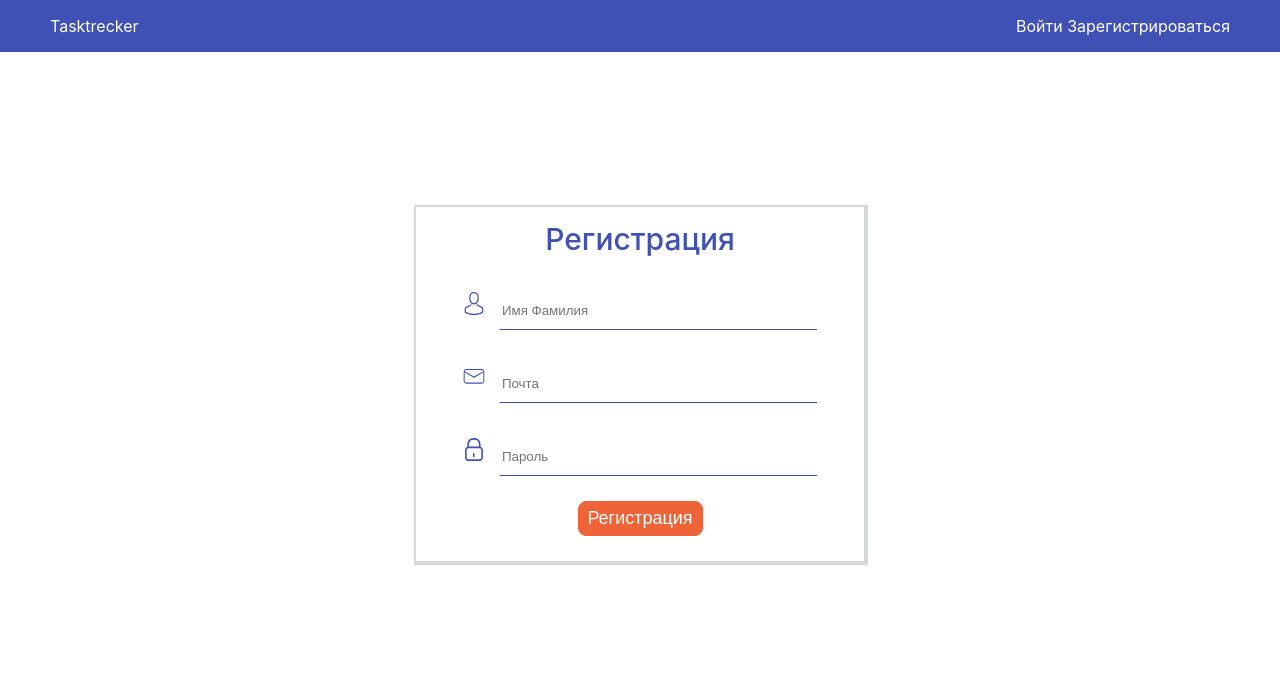
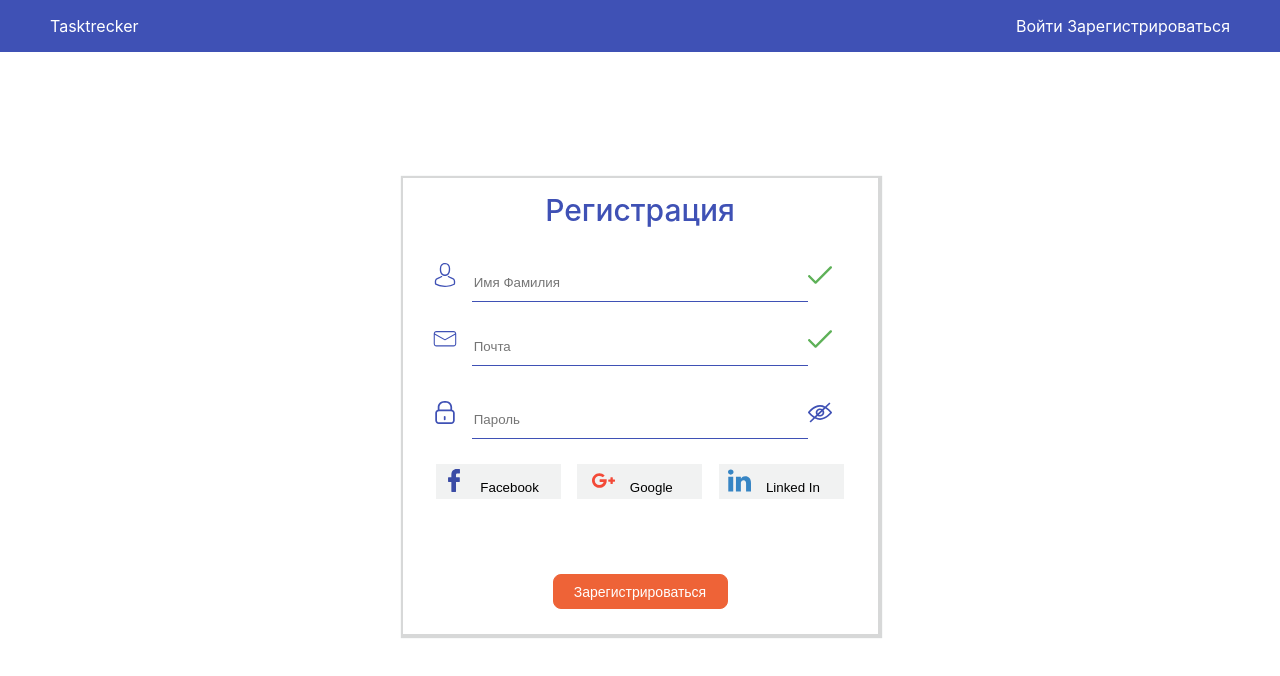
Before and after one commit to Barik85/tasktrecker, a React app: page /register in a window 1280 px wide. Shown: the top 676 px of the page. Built offline with nearby package versions, Linux system fonts and the light colour scheme.

Commit message:
register form

```diff
--- a/src/components/login/Login.jsx
+++ b/src/components/login/Login.jsx
@@ -127,7 +127,7 @@ class Login extends Component {
         <div className={styles.socialnetBox}>
           <div><button type="button"><img src={facebookLogo} alt='lock' width="20%" />Facebook</button></div>
           <div><button type="button"><img src={googleplusLogo} alt='lock' width="20%" />Google</button></div>
-          <div><button type="button"><img src={linkedinLogo} alt='lock' width="20%" />Linkedin</button></div>
+          <div><button type="button"><img src={linkedinLogo} alt='lock' width="20%" />Linked In</button></div>
         </div>
         <div className={styles.login_submit}>
           <input type="submit" value="ВОЙТИ"/>
--- a/src/components/login/login.module.scss
+++ b/src/components/login/login.module.scss
@@ -1,8 +1,9 @@
 .login{
     width: 35%;
-    min-width: 200px;
+    min-width: 475px;
+    // width: 475px;
     margin: auto;
-    margin-top: 12%;
+    margin-top: 165px;
     border: solid 1px #d7d8d8;
     box-shadow: 1px 1px 1px 2px #d7d8d8;
 }
@@ -103,4 +104,12 @@
 .socialnetBox div button{
     width: 125px;
     height: 35px;
+    background-color: #f1f2f2;
+    border: none;
+    outline: none;
 }
+
+.socialnetBox div button img {
+  position: relative;
+  right: 15px;
+}
--- a/src/components/register/Register.jsx
+++ b/src/components/register/Register.jsx
@@ -5,7 +5,14 @@ import { registerUser } from '../login/loginActions';
 import styles from './register.module.scss'
 import lockIcon from '../login/img/blocked-padlock.svg';
 import letterIcon from '../login/img/letter.svg';
-import userAvatar from '../login/img/avatar.svg'
+import userAvatar from '../login/img/avatar.svg';
+import tickFalse from '../login/img/tick.svg';
+import tickTrue from '../login/img/tickTrue.svg'
+import privateEye from '../login/img/private.svg';
+import eye from '../login/img/eye.svg';
+import facebookLogo from '../login/img/facebook-logo.svg';
+import googleplusLogo from '../login/img/google-plus.svg';
+import linkedinLogo from '../login/img/linkedin-logo.svg';
 
 
 const initialState = {
@@ -30,7 +37,7 @@ class Register extends Component {
     history: null,
   }
 
-  state = {...initialState};
+  state = { ...initialState, isValidName: true, isValidEmail: true, isVisiblePassword: true};
 
   componentDidUpdate() {
     if (this.props.auth) {
@@ -48,7 +55,30 @@ class Register extends Component {
     this.setState({
       [name]: value
     })
+      this.validate(name, value)
   };
+
+  validate = (name,value)=>{
+    if(name === 'email'){
+      const valEmail = /^\S+@\S+\.\S+$/;
+      this.setState({
+        isValidEmail: valEmail.test(value)
+      })
+    }else if (name === 'name'){
+      const valName = /^[A-z]+$/;
+      this.setState({
+        isValidName: valName.test(value)
+      })
+    }
+  };
+
+  visiblePassword = () =>{
+      this.setState({
+        isVisiblePassword:!this.state.isVisiblePassword
+      })
+  };
+
+
 
   handleSubmit = (e) => {
     e.preventDefault();
@@ -70,35 +100,53 @@ class Register extends Component {
         <div className={styles.register_name}>
           <label htmlFor="name"><span><img src={userAvatar} alt='lock' width="5%" /></span></label>
           <input
+            className={styles.register_boxName}
             type="name"
             name="name"
             placeholder="Имя Фамилия"
             onChange={this.handleInputChange}
             value={this.state.name}
           />
+          <span><img src={this.state.isValidName ? tickTrue : tickFalse} alt='tick' width="5%" /></span>
         </div>
         <div className={styles.register_email}>
           <label htmlFor="email"><span><img src={letterIcon} alt='letter' width="5%" /></span></label>
           <input
+            className={styles.register_boxEmail}
             type="email"
             name="email"
             placeholder="Почта"
             onChange={this.handleInputChange}
             value={this.state.email}
           />
+          <span><img src={this.state.isValidEmail ? tickTrue : tickFalse} alt='tick' width="5%" /></span>
         </div>
+        {error ? (<div className={styles.errorLogin}>Вы ввели неверные данные</div>) : null}
         <div className={styles.register_password}>
           <label htmlFor="password"><span><img src={lockIcon} alt='lock' width="5%" /></span></label>
           <input
-            type="password"
+            className={styles.register_boxPassword}
+            type={this.state.isVisiblePassword ? "password" : "text"}
             name="password"
             placeholder="Пароль"
             onChange={this.handleInputChange}
             value={this.state.password}
           />
+          <span>
+            <input
+            type="image"
+            onClick={this.visiblePassword}
+            className={styles.login_passwordVisible}
+            src={this.state.isVisiblePassword?privateEye:eye} alt='lock' width="5%" />
+          </span>
+        </div>
+        <div className={styles.socialnetBox}>
+          <div><button type="button" className={styles.socialnetBox_facebook}><img src={facebookLogo} alt='lock' width="20%" />Facebook</button></div>
+          <div><button type="button" className={styles.socialnetBox_google}><img src={googleplusLogo} alt='lock' width="20%" />Google</button></div>
+          <div><button type="button" className={styles.socialnetBox_linkeid}><img src={linkedinLogo} alt='lock' width="20%" />Linked In</button></div>
         </div>
         <div className={styles.register_submit}>
-          <input  type="submit" value="Регистрация"/>
+          <input  type="submit" value="Зарегистрироваться"/>
         </div>
         {error ? (<div>{error}</div>) : null}
       </form>
--- a/src/components/register/register.module.scss
+++ b/src/components/register/register.module.scss
@@ -1,8 +1,8 @@
 .register_form{
      width: 35%;
-     min-width: 200px;
+     min-width: 475px;
      margin: auto;
-     margin-top: 12%;
+     margin-top: 125px;
      border: solid 1px #d7d8d8;
      box-shadow: 1px 1px 1px 2px #d7d8d8;
 }
@@ -23,7 +23,7 @@
     margin-top: 35px;
 }
 
-.register_name input{
+.register_boxName {
     border: solid 0px #3f51b5;
     border-bottom: solid 1px #3f51b5;
     width: 70%;
@@ -33,18 +33,18 @@
      margin-right: 15px;
 }
 
-.register_name:focus{
+.register_boxName:focus {
   outline: none;
 }
 
 .register_email{
      color: #3f51b5;
-     font-size: 12px;
+     font-size: 18px;
      text-align: center;
-     margin-top: 35px;
+     margin-top: 25px;
 }
 
-.register_email input{
+.register_boxEmail {
     border: solid 0px #3f51b5;
     border-bottom: solid 1px #3f51b5;
     width: 70%;
@@ -55,7 +55,7 @@
      margin-right: 15px;
 }
 
-.register_email:focus{
+.register_boxEmail:focus {
   outline: none;
 
 }
@@ -67,7 +67,7 @@
    margin-top: 35px;
 }
 
-.register_password input{
+.register_boxPassword {
      border: solid 0px #3f51b5;
      border-bottom: solid 1px #3f51b5;
      width: 70%;
@@ -78,7 +78,7 @@
      margin-right: 15px;
 }
 
-.register_password:focus{
+.register_boxPassword:focus {
   outline: none;
 }
 
@@ -92,11 +92,54 @@
      border-radius: 8px;
      border: solid 1px #ee6337;
      color: white;
-     width: 125px;
+     width: 175px;
      height: 35px;
-     font-size: 18px;
+     font-size: 14px;
+     margin-top: 50px;
 }
 
 .register_submit input:focus {
   outline: none;
 }
+
+.login_passwordVisible {
+  width: 5%;
+  border: none;
+}
+
+.subMenu {
+  display: flex;
+  justify-content: space-between;
+  margin: 45px 40px 15px;
+  font-size: 14px;
+}
+
+
+
+.errorLogin {
+  color: #ec3323;
+  display: flex;
+  justify-content: flex-end;
+  font-size: 12px;
+  margin-right: 65px;
+}
+
+.socialnetBox {
+  display: flex;
+  justify-content: space-around;
+  margin: 25px;
+}
+
+.socialnetBox div button {
+  width: 125px;
+  height: 35px;
+  background-color: #f1f2f2;
+  border: none;
+  outline: none;
+}
+
+
+.socialnetBox div button img {
+     position: relative;
+     right:15px;
+}
```
